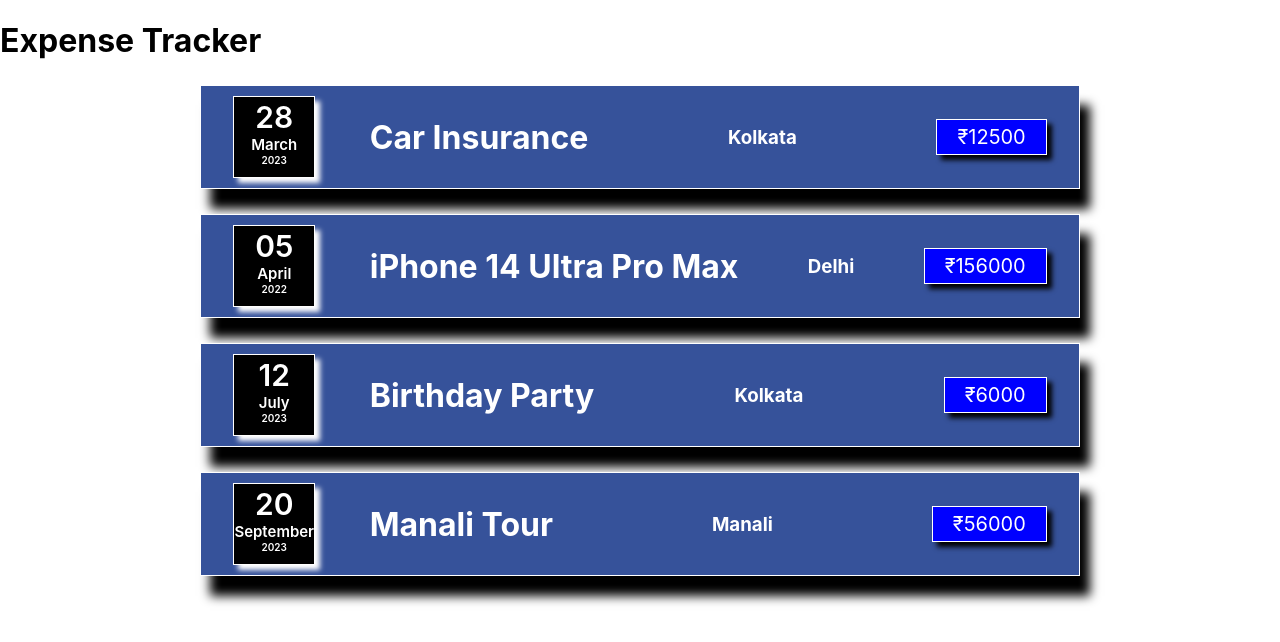
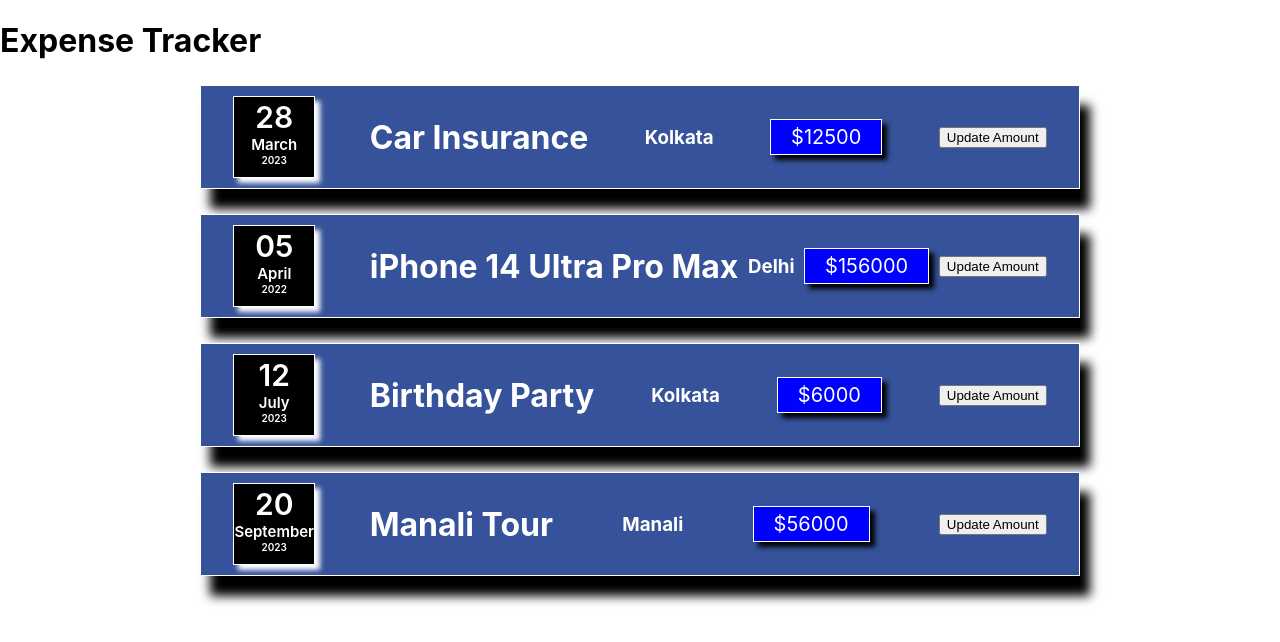
Before and after one commit to SurajRoy0/React-Expense-Tracker, a React (Create React App) app: page / in a window 1280 px wide. Shown: the top 642 px of the page. Built offline with nearby package versions, Linux system fonts and the light colour scheme.

Commit message:
amount handler added

```diff
--- a/src/components/Expenses/ExpenseDetails.jsx
+++ b/src/components/Expenses/ExpenseDetails.jsx
@@ -1,8 +1,11 @@
-import React from 'react'
+import React, { useState, useEffect } from "react"
 import "./ExpenseDetails.css"
 
 const ExpenseDetails = (props) => {
-
+ const [amount, setAmount] = useState(props.amount)
+const amountHandler = () => {
+  setAmount("100")
+}
   return (
     <div className="expense-item__description">
         <div>
@@ -13,7 +16,8 @@
           <h3>{props.location}</h3>
         </div>
 
-        <div className="expense-item__price">₹{props.amount}</div>
+        <div className="expense-item__price">${amount}</div>
+        <button onClick={amountHandler}>Update Amount</button>
       </div>
   )
 }
```
